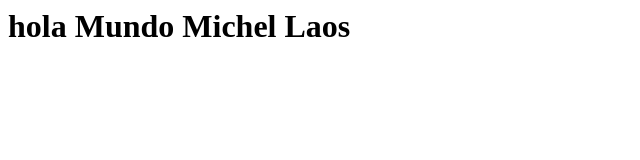
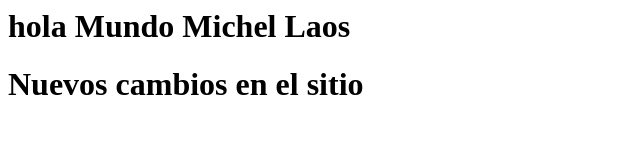
Before and after one commit to michellaos/mit-michellaos, a plain HTML site: page index.html in a window 1280 px wide. Shown: the whole page, without its empty margins (0-640 px from the left). Drawn offline with Linux system fonts and the light colour scheme.

Commit message:
ingresamos una linea de cambios

```diff
--- a/index.html
+++ b/index.html
@@ -6,5 +6,6 @@
 </head>
 <body>
    <h1> hola Mundo Michel Laos   </h1>
+   <h1> Nuevos cambios en el sitio</h1>
 </body>
 </html>
```
